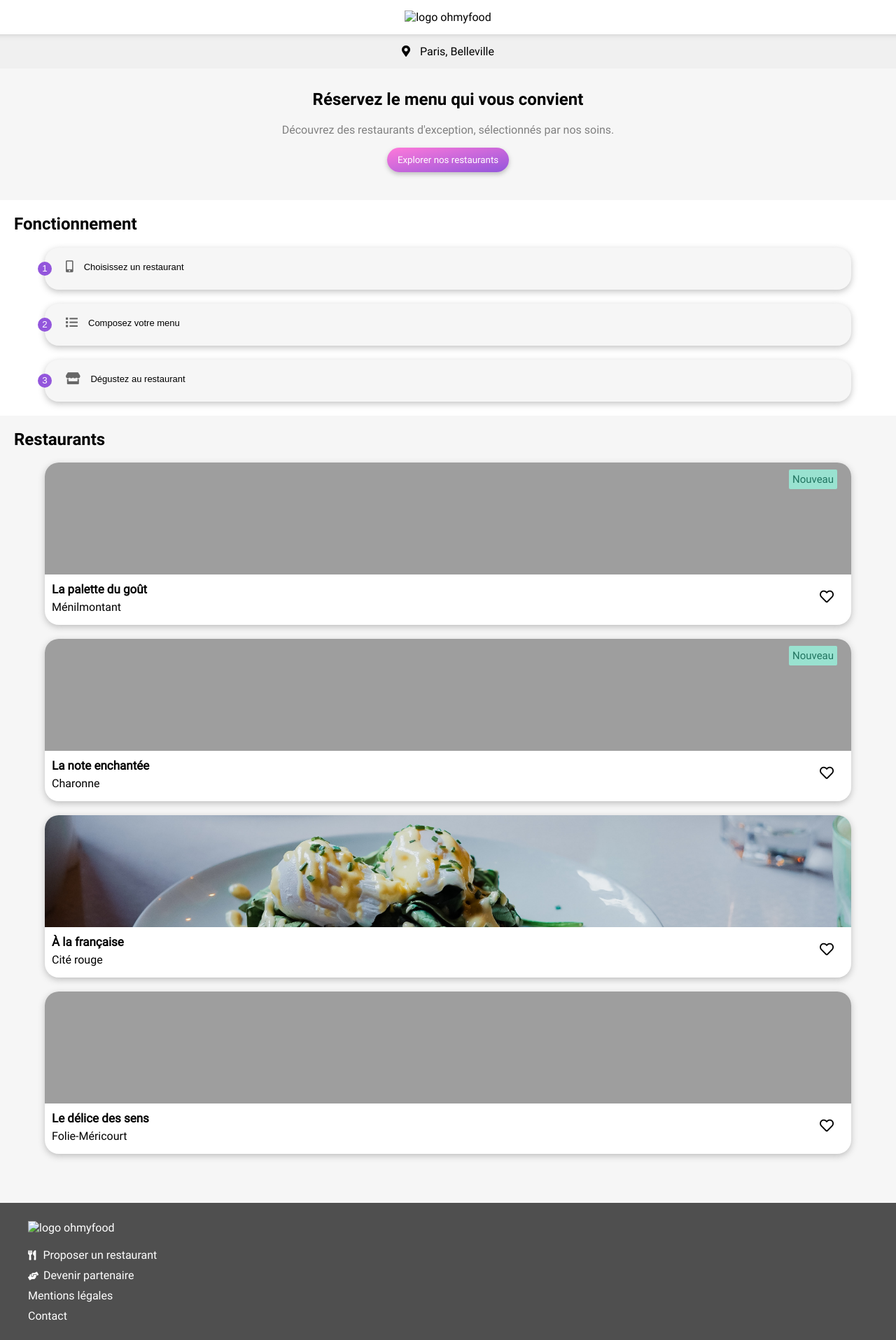
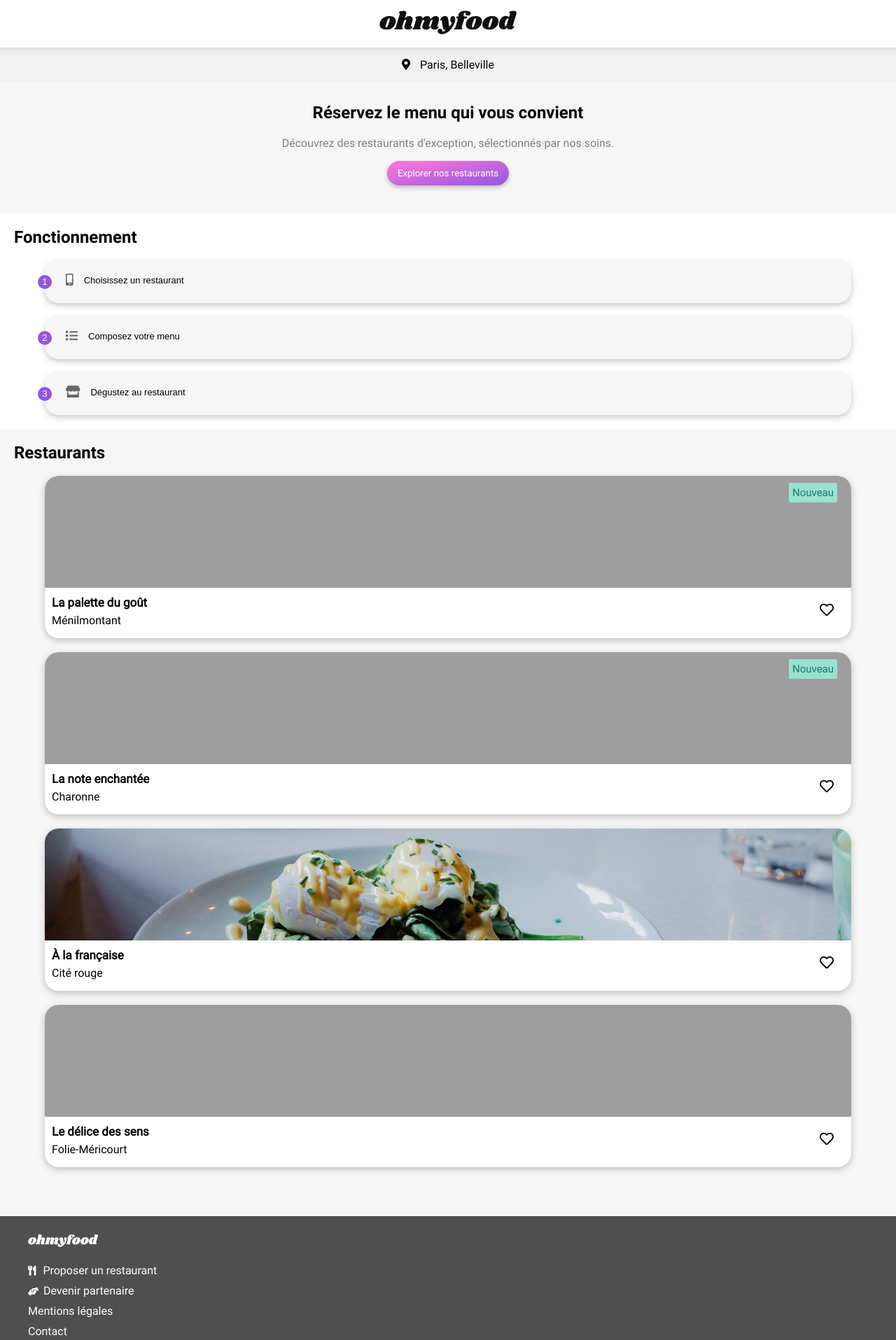
Before and after one commit to ZyrthazZ/JeanSebastienCHEVALIER_3_30042021, a website: page index.html in a window 1280 px wide. Shown: the top 1915 px of the page at 70% size. Drawn offline with nearby package versions, Linux system fonts and the light colour scheme; files that its build step writes are made by us from their sources; the site is published under a folder, as on GitHub Pages, so addresses that start at the root find nothing.

Commit message:
Correction bug affichage page github
Correction bug affichage page github pour les logos ohmyfood du header et du footer

```diff
--- a/index.html
+++ b/index.html
@@ -11,7 +11,7 @@
         <div id="bloc_page">
 
             <header class="header"> <!-- Début du header. Contient le logo OhMyFood et la localisation (statique) -->
-                <img class="header__logo" src="/Maquettes/Maquettes Ohmyfood/images/logo/ohmyfood@2x.svg" alt="logo ohmyfood"/>
+                <img class="header__logo" src="./Maquettes/Maquettes Ohmyfood/images/logo/ohmyfood@2x.svg" alt="logo ohmyfood"/>
                 <div class="header__loc">
                     <span class="header__loc-map"> <i class="fas fa-map-marker-alt" id="map" ></i> </span>
                     <span class="header__loc-text"> Paris, Belleville </span>
@@ -113,7 +113,7 @@
 
             <footer class="footer"> <!-- Début du footer. Contient le logo OhMyFood, des liens (inactifs) ainsi que le lien contact menant vers une adresse mail -->
                 <ul>
-                    <li> <img class="footer__logo" src="/Maquettes/Maquettes Ohmyfood/images/logo/ohmyfood@2x--white.svg" alt="logo ohmyfood"/> </li>
+                    <li> <img class="footer__logo" src="./Maquettes/Maquettes Ohmyfood/images/logo/ohmyfood@2x--white.svg" alt="logo ohmyfood"/> </li>
                     <li> <a href="#"> <i class="fas fa-utensils svg-footer-1"></i>Proposer un restaurant</a> </li>
                     <li> <a href="#"> <i class="fas fa-hands-helping svg-footer-2"></i>Devenir partenaire</a> </li>
                     <li> <a href="#"> Mentions légales </a> </li>
```
Also changed, not shown: pages_restaurants/menu_a_la_francaise.html (+1 -1 lines), pages_restaurants/menu_la_note_enchantee.html (+1 -1 lines), pages_restaurants/menu_la_palette_du_gout.html (+1 -1 lines), pages_restaurants/menu_le_delice_des_sens.html (+1 -1 lines).
